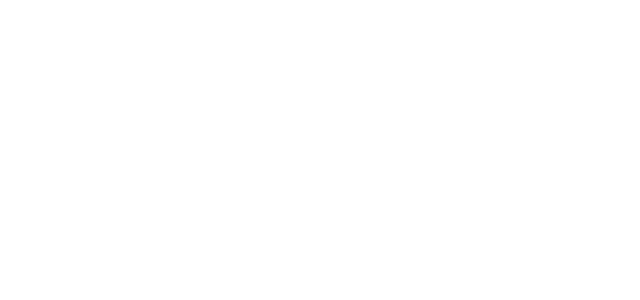
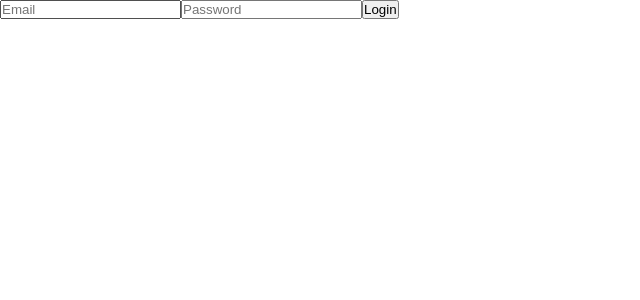
Before and after one commit to TTiagoSousa/Control-Everything, a React (Vite) app in the folder Control_Everything_Admin/: page /Login in a window 1280 px wide. Shown: the top 300 px of the page, without its empty margins (0-640 px from the left). Built offline with nearby package versions, Linux system fonts and the light colour scheme.

Commit message:
Admin - Login form

```diff
--- a/Control_Everything_Admin/src/Pages/Public/Login/Login.jsx
+++ b/Control_Everything_Admin/src/Pages/Public/Login/Login.jsx
@@ -4,7 +4,17 @@
 
 const Login = () => {
   return (
-    <></>
+    <>
+      <input
+        type="email"
+        placeholder='Email'
+      />
+      <input
+        type="password"
+        placeholder='Password'
+      />
+      <button>Login</button>
+    </>
   )
 };
 
```
